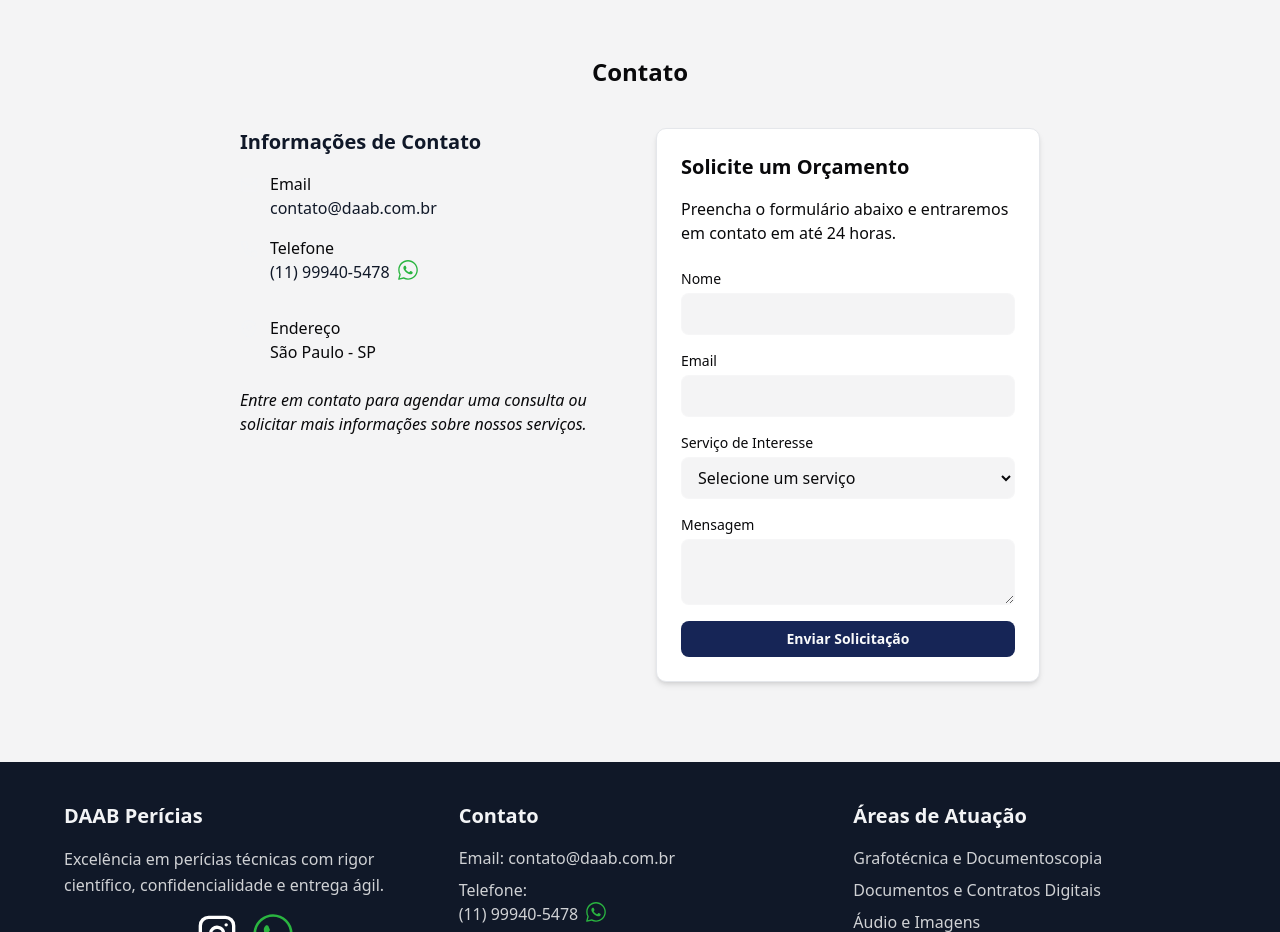
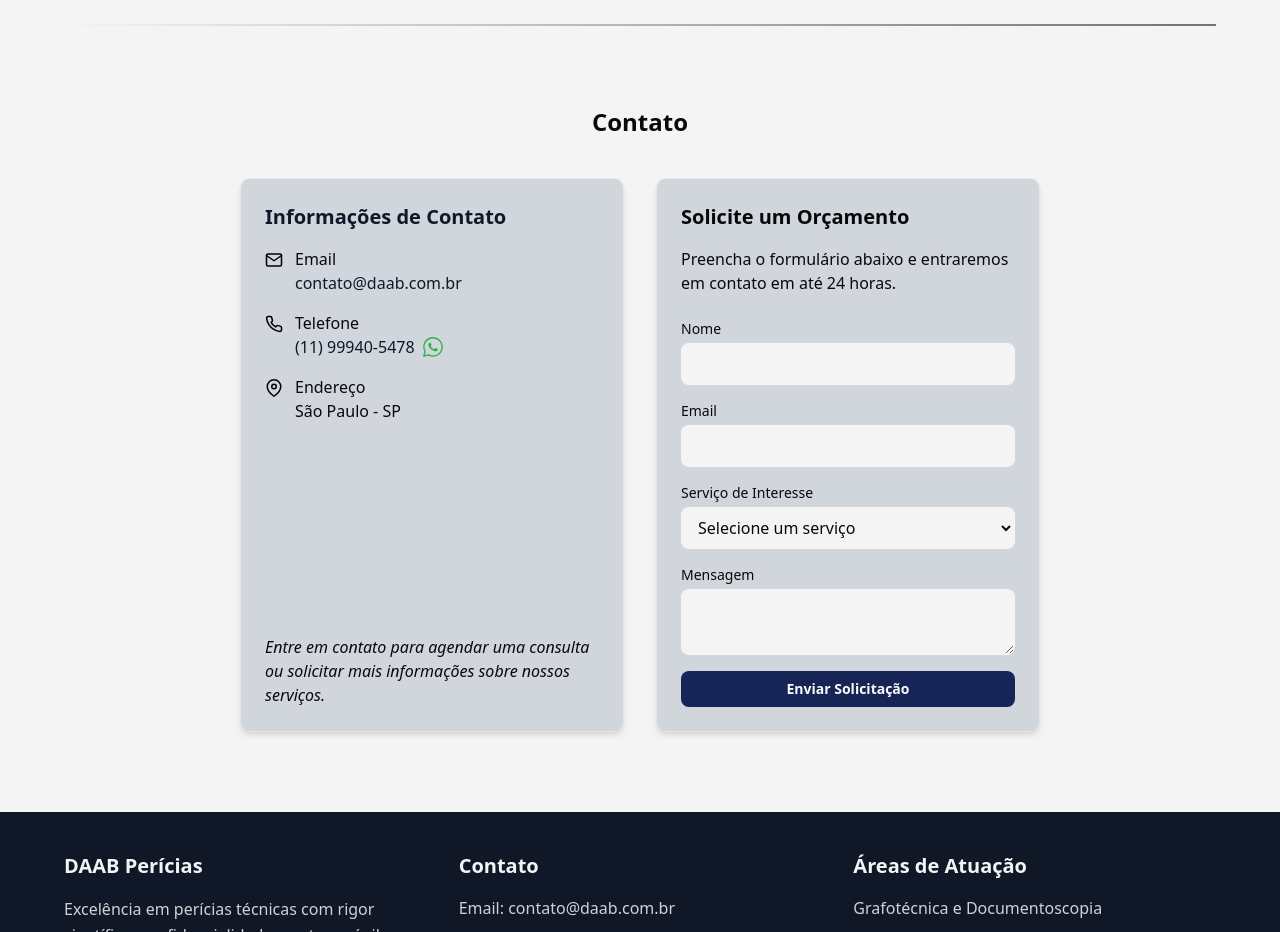
Before and after one commit to brunohhomem/daab-web, a Next.js app: page / in a window 1280 px wide. Shown: the part 2300-3232 px from the top of the page. Built offline with nearby package versions, Linux system fonts and the light colour scheme.

Commit message:
feat: daab revisao

```diff
--- a/src/app/globals.css
+++ b/src/app/globals.css
@@ -45,7 +45,7 @@
   --radius: 0.625rem;
   --background: oklch(1 0 0);
   --foreground: oklch(0.13 0.028 261.692);
-  --card: oklch(1 0 0);
+  --card: oklch(87.2% 0.01 258.338);
   --card-foreground: oklch(0.13 0.028 261.692);
   --popover: oklch(1 0 0);
   --popover-foreground: oklch(0.13 0.028 261.692);
@@ -114,7 +114,14 @@
   * {
     @apply border-border outline-ring/50;
   }
+
   body {
     @apply bg-background text-foreground;
   }
+
+  .card {
+    @apply bg-card rounded-lg border border-border p-6 transition-all duration-300;
+    box-shadow: var(--shadow-md);
+  }
+
 }
--- a/src/components/Contact.tsx
+++ b/src/components/Contact.tsx
@@ -37,7 +37,8 @@
       <h2 className="text-2xl font-bold mb-10">Contato</h2>
 
       <div className="w-full grid grid-cols-1 md:grid-cols-2 gap-8">
-        <div className="card flex flex-col">
+        <div className="card flex flex-col justify-between">
+          <div>
             <h3 className="text-xl font-semibold text-primary mb-4">
               Informações de Contato
             </h3>
@@ -51,7 +52,7 @@
                     height="18"
                     viewBox="0 0 24 24"
                     fill="none"
-                  stroke="currentColor"
+                    stroke="black"
                     strokeWidth="2"
                     strokeLinecap="round"
                     strokeLinejoin="round"
@@ -79,7 +80,7 @@
                     height="18"
                     viewBox="0 0 24 24"
                     fill="none"
-                  stroke="currentColor"
+                    stroke="black"
                     strokeWidth="2"
                     strokeLinecap="round"
                     strokeLinejoin="round"
@@ -100,7 +101,6 @@
                       alt="Whatsapp"
                       width={20}
                       height={20}
-                    className="mb-5"
                       suppressHydrationWarning
                     />
                   </a>
@@ -116,7 +116,7 @@
                     height="18"
                     viewBox="0 0 24 24"
                     fill="none"
-                  stroke="currentColor"
+                    stroke="black"
                     strokeWidth="2"
                     strokeLinecap="round"
                     strokeLinejoin="round"
@@ -131,11 +131,14 @@
                 </div>
               </div>
             </div>
+          </div>
 
+          <div>
             <p className="mt-6 text-text-tertiary italic">
               Entre em contato para agendar uma consulta ou solicitar mais
               informações sobre nossos serviços.
             </p>
+          </div>
         </div>
 
         <div className="bg-card rounded-lg border border-border p-6 transition-all duration-300 shadow-md">
```
Lines whose indentation alone changed are shown as unchanged.
